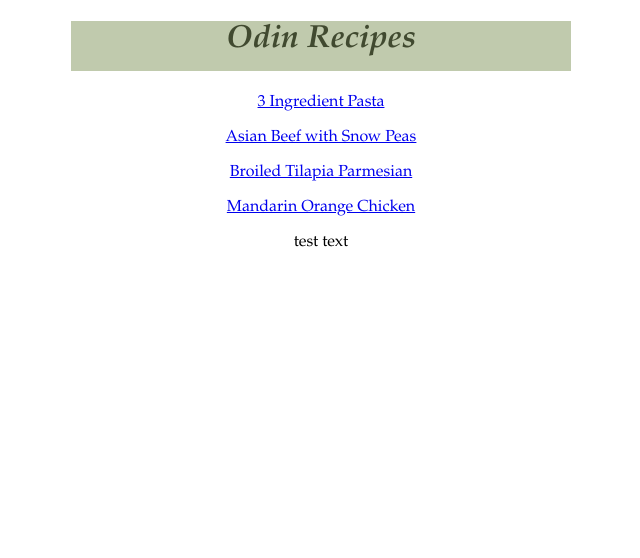
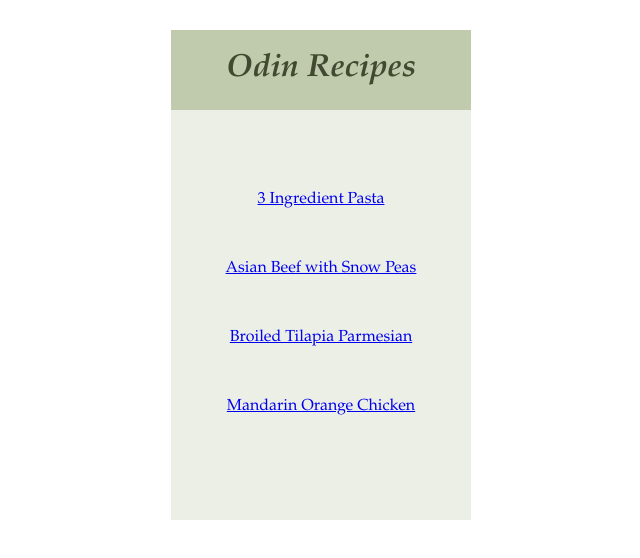
Before and after one commit to salsalew/odin_recipes, a plain HTML site: page index.html in a window 1280 px wide. Shown: the whole page, without its empty margins (319-959 px from the left). Drawn offline with Linux system fonts and the light colour scheme.

Commit message:
Add link box and reformat header box

```diff
--- a/index.html
+++ b/index.html
@@ -6,12 +6,15 @@
     <title>Homepage</title>
     <link rel="stylesheet" href="stylesheets/home.css">
 </head>
+
 <body>
     <h1><em>Odin Recipes</em></h1>
-    <p><a href="recipes/3-ingredient-pasta.html">3 Ingredient Pasta</a></p>
-    <p><a href="recipes/asian-beef-with-snow-peas.html">Asian Beef with Snow Peas</a></p>
-    <p ><a href="recipes/broiled-tilapia-parmesian.html">Broiled Tilapia Parmesian</a></p>
-    <p><a href="recipes/mandarin-orange-chicken.html">Mandarin Orange Chicken</a></p>
-    <p class="one">test text</p>
+    <div class="link-box">
+        <p class="link"><a href="recipes/3-ingredient-pasta.html">3 Ingredient Pasta</a></p>
+        <p class="link"><a href="recipes/asian-beef-with-snow-peas.html">Asian Beef with Snow Peas</a></p>
+        <p class="link"><a href="recipes/broiled-tilapia-parmesian.html">Broiled Tilapia Parmesian</a></p>
+        <p class="link"><a href="recipes/mandarin-orange-chicken.html">Mandarin Orange Chicken</a></p>
+    </div>
+
 </body>
 </html>
--- a/stylesheets/home.css
+++ b/stylesheets/home.css
@@ -7,9 +7,27 @@
 h1 {
     color: #414A30;
     background-color: #C0CAAD;
-    height: 50px;
-    width: 500px;
+    height: 80px;
+    width: 300px;
     margin-left: auto;
     margin-right: auto;
-    margin-top: 30;
+    margin-top: 30px;
+    margin-bottom: 0px;
+    padding-top: 20px;
 }
+
+.link-box {
+    background-color: #ECEFE6;
+    height: 410px;
+    width: 300px;
+    margin-left: auto;
+    margin-right: auto;
+    padding-top:30px;
+}
+
+.link {
+    margin-top: 50px;
+    margin-left: auto;
+    margin-right: auto;
+    margin-bottom: -20;
+}
```
